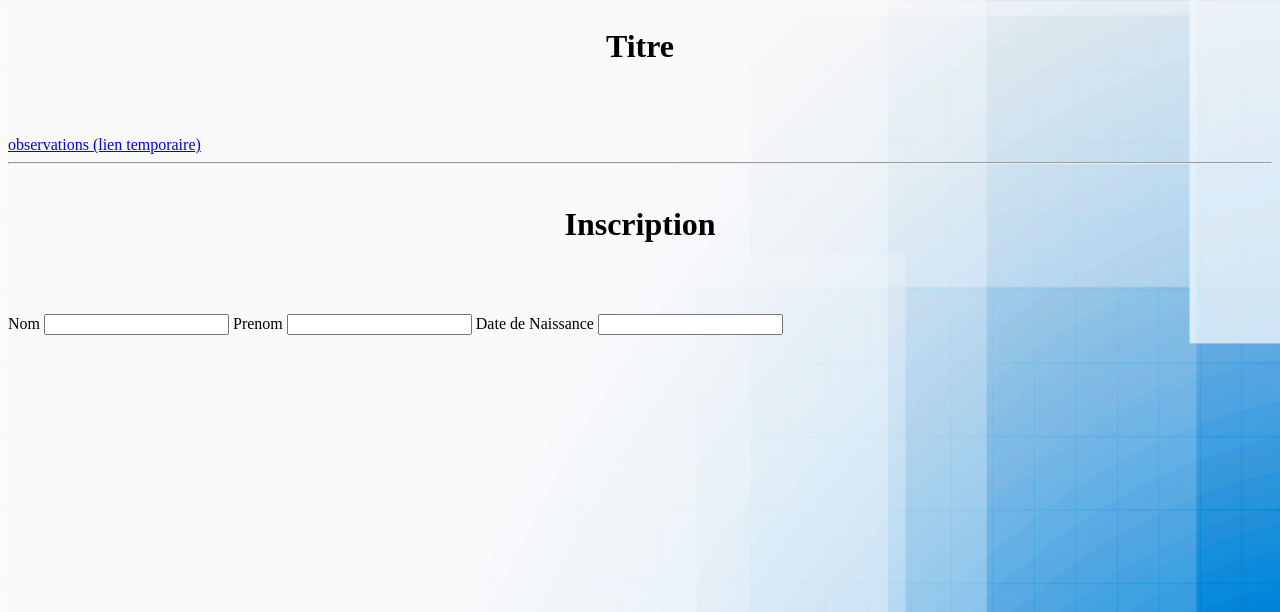
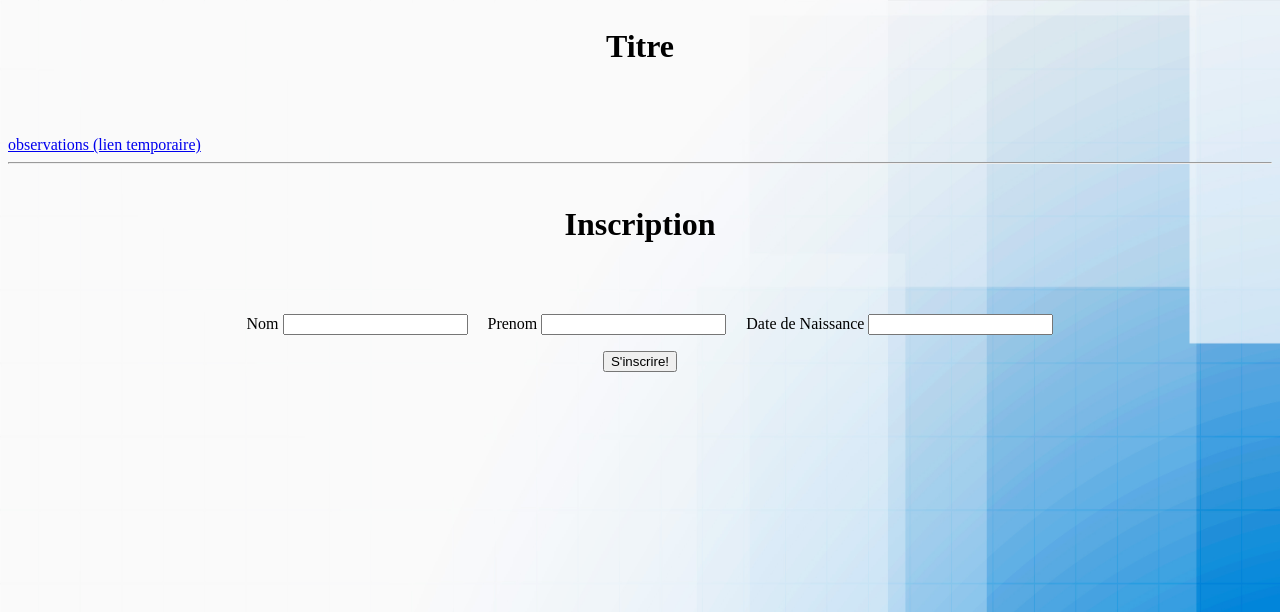
Before and after one commit to GuillaumeLeroy34/Application-Fhir, a Django app: page / in a window 1280 px wide. Shown: the top 612 px of the page. Run offline with Django 5.2, Linux system fonts and the light colour scheme; data that the repository does not hold is empty.

Commit message:
modifications du form et ajout du bouton

```diff
--- a/app_fhir/app_fhir/static/css/accueil.css
+++ b/app_fhir/app_fhir/static/css/accueil.css
@@ -10,3 +10,17 @@ h1{
     text-align: center;
 
 }
+
+form{
+    display: flex;
+    justify-content: center;
+}
+
+.inputunit{
+    padding-left: 20px;
+}
+
+.button{
+    display: flex;
+    justify-content: center;
+}
--- a/app_fhir/app_fhir/templates/app_fhir/accueil.html
+++ b/app_fhir/app_fhir/templates/app_fhir/accueil.html
@@ -14,15 +14,24 @@
 
 <h1>Inscription</h1>
 <form id='inscription' name='inscription'>
+    <div class=inputunit>
     <label for="nom">Nom</label>
     <input type="text" id="nom" name="nom" />
+    </div>
 
+    <div class=inputunit>
     <label for="Prenom">Prenom</label>
     <input type="text" id="Prenom" name="Prenom" />
+</div>
 
+    <div class=inputunit>
     <label for="datenaissance">Date de Naissance</label>
     <input type="datenaissance" name="datenaissance" id="datenaissance" />
+</div>
 </form>
+<div class=button>
+<button>S'inscrire!</button>
+</div>
 
 </div>
 
```
